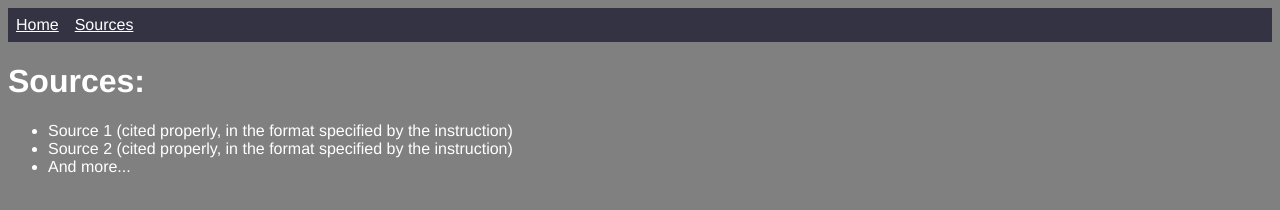
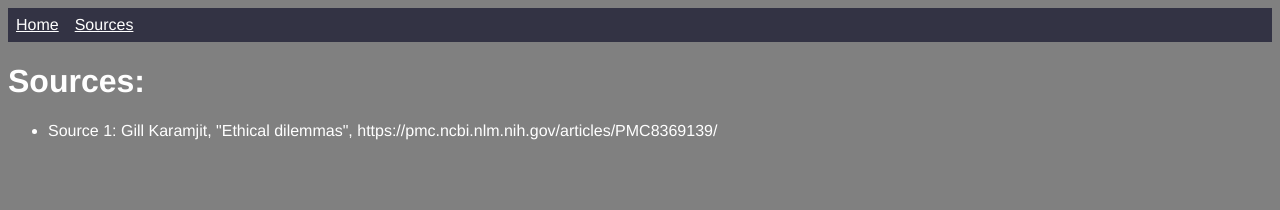
Before and after one commit to lsimpson-pvcc/lsimpson-pvcc.github.io, a plain HTML site: page ProjectSources.html in a window 1280 px wide. Drawn offline with Linux system fonts and the light colour scheme.

Commit message:
Update ProjectSources.html

```diff
--- a/ProjectSources.html
+++ b/ProjectSources.html
@@ -22,9 +22,9 @@
 
       <h1>Sources:</h1>
         <ul>
-          <li>Source 1 (cited properly, in the format specified by the instruction)</li>
-          <li>Source 2 (cited properly, in the format specified by the instruction)</li>
-          <li>And more...</li>
+          <li>Source 1: Gill Karamjit, "Ethical dilemmas", https://pmc.ncbi.nlm.nih.gov/articles/PMC8369139/</li>
+
+
         </ul>
 
       </div>
```
